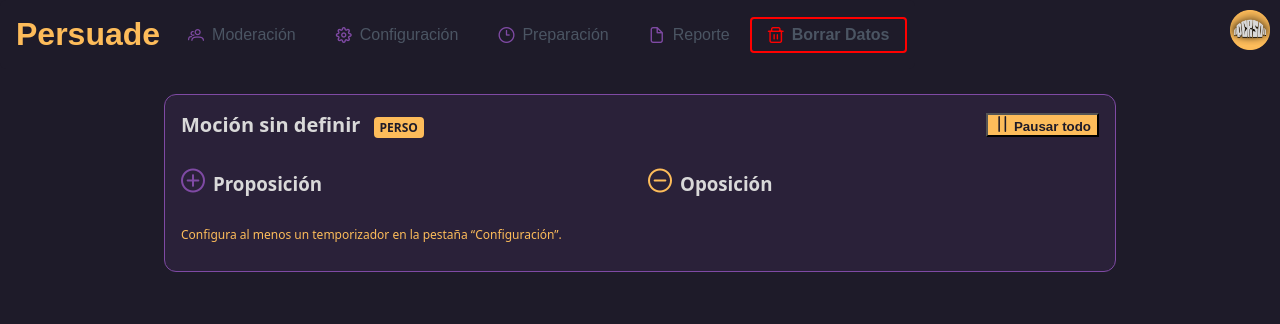
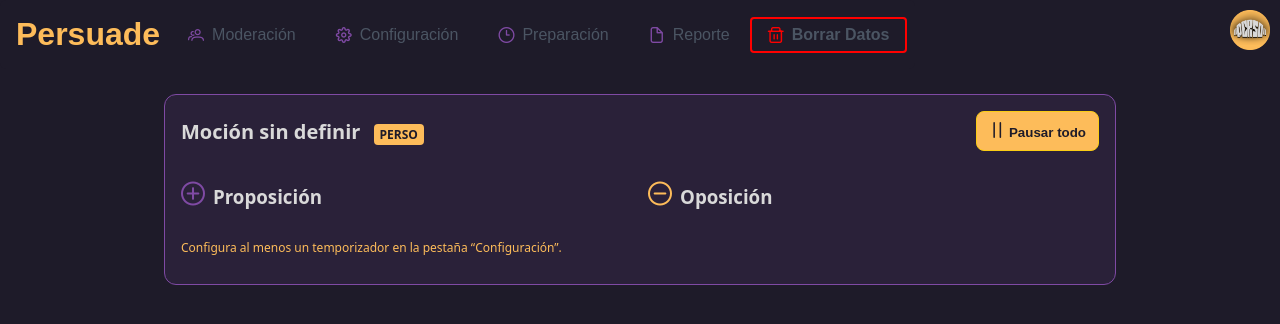
Before and after one commit to kkkk405/CRONO-DEBATE, a React (Vite) app: page / in a window 1280 px wide. Shown: the top 324 px of the page. Built offline with nearby package versions, Linux system fonts and the light colour scheme; a web font is replaced by a local one.

Commit message:
Revert "Fix button colors - use yellow theme and increase CSS specificity"
This reverts commit 35e83436ab773ce0dc4e6ef6d1ad274607f9b7e5.

```diff
--- a/src/styles.css
+++ b/src/styles.css
@@ -44,13 +44,13 @@
     background: #0b1220; color: var(--text);
   }
 
-  .timer-card .button {
+  .button {
     padding: 10px 12px; border-radius: 8px; border: 1px solid var(--border);
-    background: var(--active); color: #1e1b29; cursor: pointer; font-weight: bold;
+    background: #1f200b; color: var(--text); cursor: pointer;
   }
-  .timer-card .button.primary { background: var(--active); border-color: var(--active); color: #1e1b29; }
-  .timer-card .button.danger { background: var(--danger); border-color: var(--danger); color: #d9d9d9; }
-  .timer-card .button.success { background: var(--active); border-color: var(--active); color: #1e1b29; }
+  .button.primary { background: var(--active); border-color: var(--active); color: #7f4aa4; font-Weight: "bold"; }
+  .button.danger { background: var(--danger); border-color: var(--danger); color: #d9d9d9; font-Weight: "bold";}
+  .button.success { background: var(--accent); border-color: var(--accent); color: #0b1220; font-Weight: "bold"; }
 
   .grid {
     display: grid; grid-template-columns: 1fr 1fr; gap: 12px;
```
